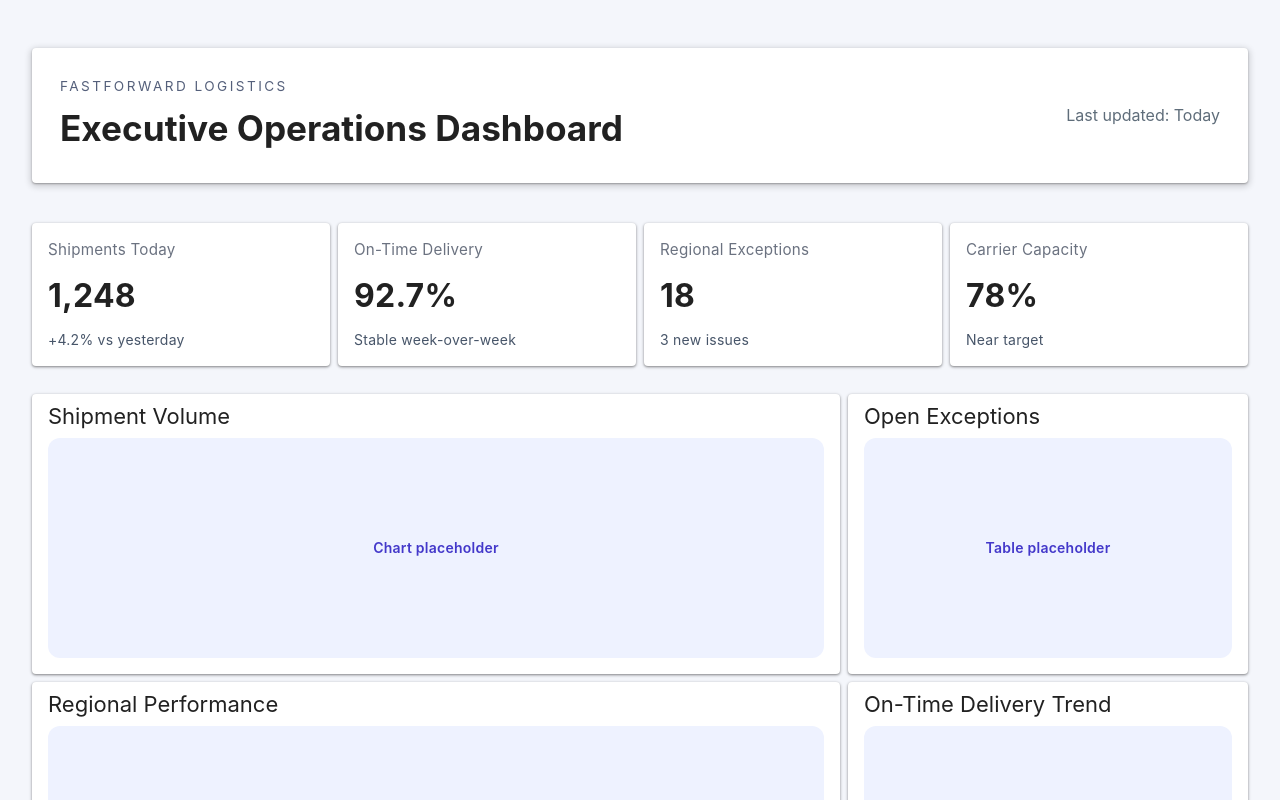
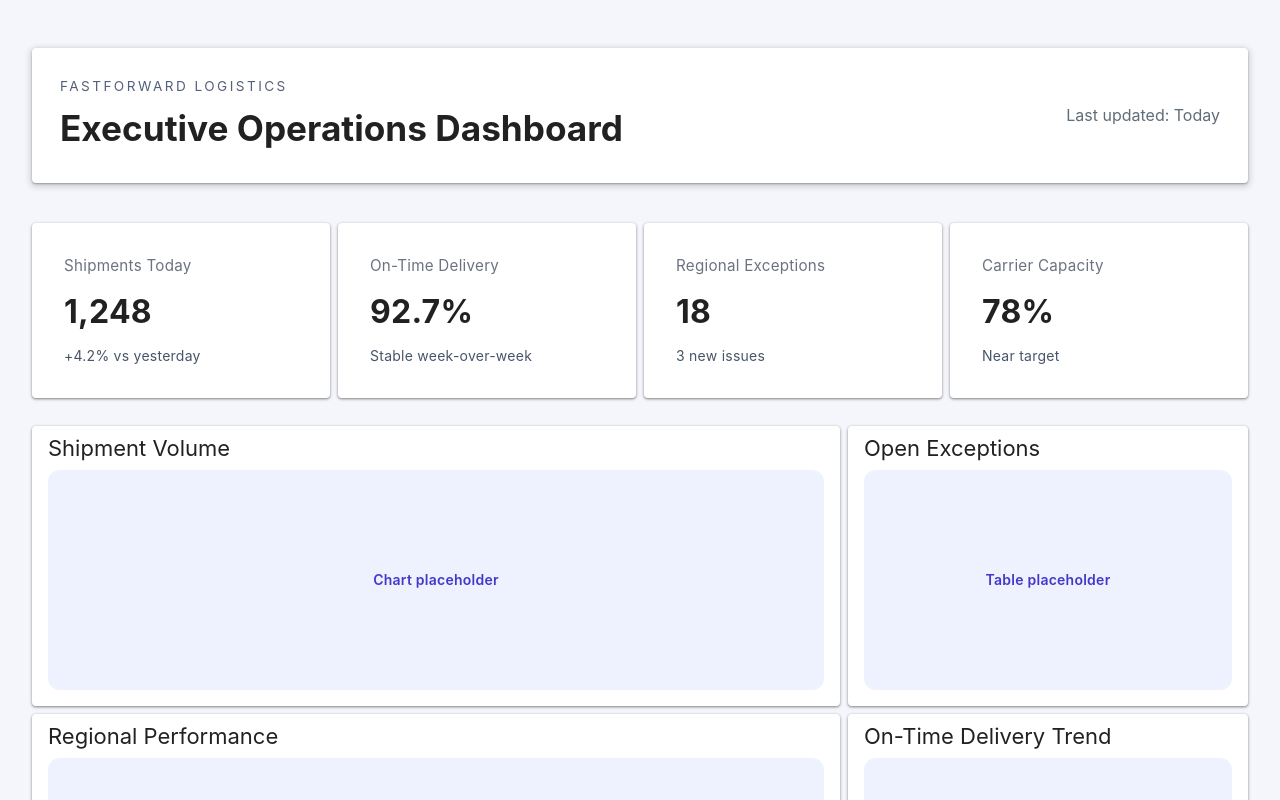
Before and after one commit to reggie-business/200-my-dashboard, a Vue app: page / in a window 1280 px wide. Shown: the top 800 px of the page. Built offline with nearby package versions, Linux system fonts and the light colour scheme.

Commit message:
Built custom component

```diff
--- /dev/null
+++ b/src/components/MetricCard.vue
@@ -0,0 +1,39 @@
+<template>
+  <v-card elevation="1" rounded class="metric-card">
+    <v-card-text>
+      <p class="metric-label">{{ label }}</p>
+      <p class="metric-value">{{ value }}</p>
+      <p v-if="note" class="metric-note">{{ note }}</p>
+    </v-card-text>
+  </v-card>
+</template>
+
+<script setup lang="ts">
+const props = defineProps<{
+  label: string;
+  value: string;
+  note?: string;
+}>();
+
+const { label, value, note } = props;
+</script>
+
+<style scoped>
+.metric-card {
+  padding: 1rem;
+}
+.metric-label {
+  margin: 0;
+  color: #6b7280;
+  font-size: 0.95rem;
+}
+.metric-value {
+  margin: 0.75rem 0 0;
+  font-size: 2rem;
+  font-weight: 700;
+}
+.metric-note {
+  margin: 0.75rem 0 0;
+  color: #475569;
+}
+</style>
--- a/src/views/HomeView.vue
+++ b/src/views/HomeView.vue
@@ -15,13 +15,7 @@
 
       <v-row class="metrics-row" dense>
         <v-col cols="12" md="3" v-for="metric in metrics" :key="metric.label">
-          <v-card elevation="1" rounded>
-            <v-card-text>
-              <p class="metric-label">{{ metric.label }}</p>
-              <p class="metric-value">{{ metric.value }}</p>
-              <p class="metric-note">{{ metric.note }}</p>
-            </v-card-text>
-          </v-card>
+          <MetricCard :label="metric.label" :value="metric.value" :note="metric.note" />
         </v-col>
       </v-row>
 
@@ -64,6 +58,8 @@
 </template>
 
 <script setup lang="ts">
+import MetricCard from '../components/MetricCard.vue';
+
 const metrics = [
   { label: 'Shipments Today', value: '1,248', note: '+4.2% vs yesterday' },
   { label: 'On-Time Delivery', value: '92.7%', note: 'Stable week-over-week' },
```
